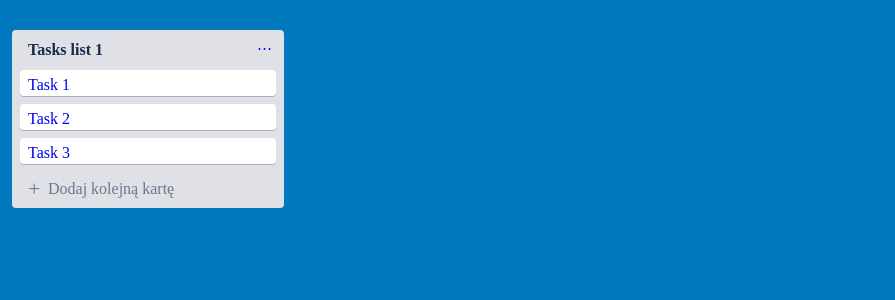
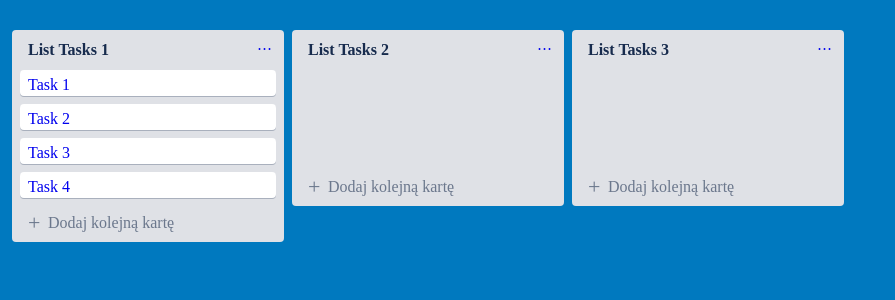
Before and after one commit to p-miszczuk/trello2, a Next.js app: page / in a window 1280 px wide. Shown: the top 300 px of the page, without its empty margins (0-895 px from the left). Built offline with nearby package versions, Linux system fonts and the light colour scheme.

Commit message:
change state, add dnd tasks beetwen columns

```diff
--- a/components/ColumnList.js
+++ b/components/ColumnList.js
@@ -8,18 +8,15 @@ const ColumnList = props=> {
     console.log(props)
     return (
         <div className='trello__wrapper'>
-
             <div className='trello'>
-                <HeaderTaskList title={props.taskListTitle}/>
-                <Droppable droppableId={props.taskListTitle} >
-                    {(provided) => (
+                <HeaderTaskList title={props.column.title}/>
+                <Droppable droppableId={props.column.id} >
+                    {(provided, snapshot) => (
                         <div className="trello__list-tasks"
                             ref={provided.innerRef}
                             {...provided.droppableProps}
                         >
-                        {
-                            props.tasks.map((task, index) => <Task key={task.id} index={index} id={task.id} taskItem={task.task} />)
-                        }
+                        {props.tasks.map((task, index) => <Task key={task.id} task={task} index={index} />)}
                         {provided.placeholder}
                         </div>
                     )}
@@ -46,6 +43,14 @@ const ColumnList = props=> {
                     padding: 0px 8px;
                     cursor: pointer;
                 }
+                .trello__list-tasks {
+                    display: block;
+                    flex: 1 1 auto;
+                    overflow-y: auto;
+                    overflow-x: hidden;
+                    word-wrap: break-word;
+                    min-height: 100px;
+                }
             `}</style>
         </div>
     )
--- a/components/Task.js
+++ b/components/Task.js
@@ -3,14 +3,14 @@ import { Draggable } from 'react-beautiful-dnd'
 
 const Task = props => {
     return (
-        <Draggable draggableId={props.id} index={props.index}>
+        <Draggable draggableId={props.task.id} index={props.index}>
             {(provided) => (
                 <a href="#" className="trello__task"
                     {...provided.draggableProps}
                     {...provided.dragHandleProps}
                     ref={provided.innerRef}
                 >
-                {props.taskItem}
+                {props.task.content}
 
                 <style jsx>{`
                     .trello__task {
--- a/pages/index.js
+++ b/pages/index.js
@@ -2,21 +2,11 @@ import React from "react"
 import ColumnList from '../components/ColumnList'
 import { DragDropContext } from 'react-beautiful-dnd'
 import { resetServerContext } from 'react-beautiful-dnd'
+import inicialData from '../static/data'
 
 class Index  extends React.Component {
 
-    state = {
-        tasksList: [
-            {
-                taskTitle: 'Tasks list 1',
-                tasks: [
-                    {id: 1, task: 'Task 1'},
-                    {id: 2, task: 'Task 2'},
-                    {id: 3, task: 'Task 3'}
-                ]
-            }
-        ]
-    }
+    state = inicialData;
 
     onDragEnd = result=> {
         const { destination, source, draggableId } = result
@@ -30,24 +20,76 @@ class Index  extends React.Component {
                 return
             }
 
-        const column = this.state.tasksList.filter(column => column.taskTitle === source.droppableId);
-        let newTasksList = column[0].tasks
-        const task = column[0].tasks.filter(item => item.id === draggableId)
-        newTasksList.splice(source.index, 1);
-        newTasksList.splice(destination.index, 0, task[0])
+        // const column = this.state.tasksList.filter(column => column.taskTitle === source.droppableId);
+        // let newTasksList = column[0].tasks
+        // const task = column[0].tasks.filter(item => item.id === draggableId)
+        // newTasksList.splice(source.index, 1);
+        // newTasksList.splice(destination.index, 0, task[0])
 
-        const newTaskCol = {
-            taskTitle: column[0].taskTitle,
-            tasks: newTasksList
+        // const newTaskCol = {
+        //     taskTitle: column[0].taskTitle,
+        //     tasks: newTasksList
+        // }
+
+        // this.setState({
+        //     tasksList: [{...newTaskCol}]
+        // })
+        const start = this.state.columns[source.droppableId];
+        const finish = this.state.columns[destination.droppableId];
+
+        if (start === finish) {
+            let newTaskIds = Array.from(start.tasksIds);
+            newTaskIds.splice(source.index, 1);
+            newTaskIds.splice(destination.index, 0, draggableId)
+            console.log(newTaskIds)
+            const newColumn = {
+            ...start,
+            tasksIds: newTaskIds
+            }
+
+            const newState = {
+            ...this.state,
+            columns: {
+                ...this.state.columns,
+                [newColumn.id]: newColumn
+            }
+            }
+
+            this.setState(newState);
+            return
         }
 
-        this.setState({
-            tasksList: [{...newTaskCol}]
-        })
+        const startTaskIds = Array.from(start.tasksIds);
+        startTaskIds.splice(source.index, 1);
+        const newStart = {
+          ...start,
+          tasksIds: startTaskIds,
+        };
+
+        const finishTaskIds = Array.from(finish.tasksIds);
+        finishTaskIds.splice(destination.index, 0, draggableId);
+        const newFinish = {
+          ...finish,
+          tasksIds: finishTaskIds,
+        };
+
+        const newState = {
+          ...this.state,
+          columns: {
+            ...this.state.columns,
+            [newStart.id]: newStart,
+            [newFinish.id]: newFinish,
+          },
+        };
+        this.setState(newState);
     }
 
     render() {
-        console.log(this.state.tasksList)
+        const data = this.state.columnOrder.map(colId => {
+            const column = this.state.columns[colId];
+            const tasks = column.tasksIds.map(taskId => this.state.tasks[taskId]);
+            return <ColumnList key={column.id} column={column} tasks={tasks} />
+        })
         resetServerContext()
         return (
             <DragDropContext
@@ -55,7 +97,7 @@ class Index  extends React.Component {
             >
                 <div className="container">
                     {
-                        this.state.tasksList.map((column) => <ColumnList key={column.taskTitle} tasks={column.tasks} taskListTitle={column.taskTitle}/>)
+                        data
                     }
 
                 <style global jsx>{`
--- /dev/null
+++ b/static/data.js
@@ -0,0 +1,28 @@
+const initialData = {
+    tasks: {
+        'task1' : {id: 'task1', content: 'Task 1'},
+        'task2' : {id: 'task2', content: 'Task 2'},
+        'task3' : {id: 'task3', content: 'Task 3'},
+        'task4' : {id: 'task4', content: 'Task 4'}
+        },
+    columns: {
+        column1: {
+            id: 'column1',
+            title: 'List Tasks 1',
+            tasksIds: ['task1','task2','task3','task4'],
+        },
+        column2: {
+            id: 'column2',
+            title: 'List Tasks 2',
+            tasksIds: []
+        },
+        column3: {
+            id: 'column3',
+            title: 'List Tasks 3',
+            tasksIds: []
+        }
+    },
+    columnOrder: ['column1','column2','column3'],
+}
+
+export default initialData;
```
